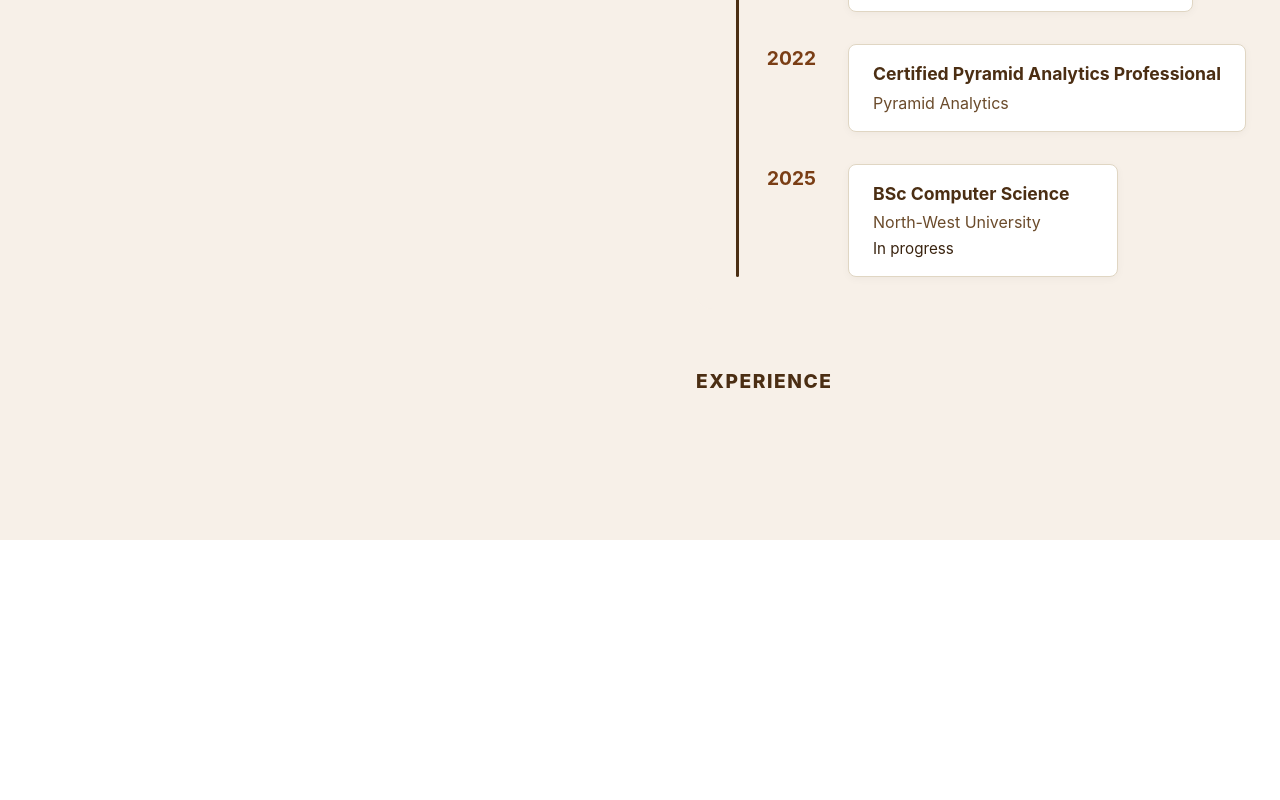
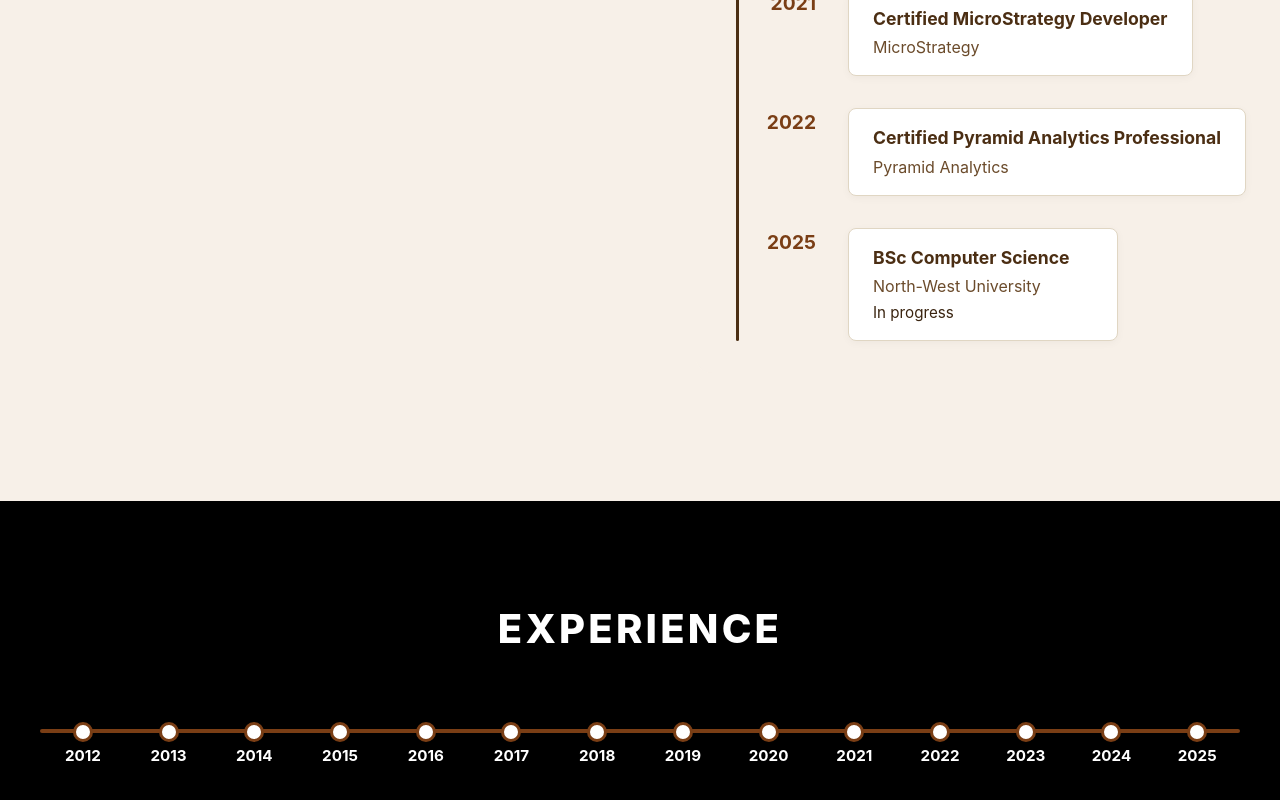
Before and after one commit to BicycleBi-Daniel/virtual-cv, a React (Vite) app in the folder page/: page / in a window 1280 px wide. Shown: the part 1714-2514 px from the top of the page. Before the commit the page ends 2254 px from the top, so only its background shows below. Built offline with nearby package versions, Linux system fonts and the light colour scheme.

Commit message:
Timeline for experience drawn

```diff
--- a/page/src/App.jsx
+++ b/page/src/App.jsx
@@ -4,6 +4,7 @@ import React from 'react';
 import Navbar from './components/Navbar';
 import Home from './components/Home';
 import AboutMe from './components/AboutMe';
+import Experience from './components/Experience';
 import EducationSection from './components/EducationSection';
 import './styles.css';
 
@@ -17,6 +18,9 @@ function App() {
       <section id="about">
         <AboutMe />
       </section>
+      <section id="experience">
+        <Experience />
+      </section>
       {/* <section id="education">
         <EducationSection />
       </section> */}
--- a/page/src/components/AboutMe.jsx
+++ b/page/src/components/AboutMe.jsx
@@ -19,7 +19,7 @@ const AboutMe = () => (
       <div className="about-right">
         <div className="about-block">
           <h3 className="about-section-header">ABOUT ME</h3>
-          <h2 className="about-heading">Details are everything.</h2>
+          <h2 className="about-heading">About Me</h2>
           <p className="about-body">
             I am a Business Intelligence Consultant with nearly 10 years of experience across the full BI development lifecycle, including data warehousing, ETL, dashboarding, and SQL. Known for delivering practical, insight-driven solutions and progressing rapidly into leadership roles. Certified in MicroStrategy and Pyramid Analytics, with a strong focus on aligning project outcomes with business objectives.
           </p>
@@ -29,9 +29,6 @@ const AboutMe = () => (
         </div>
         {/* Education Timeline */}
         <EducationSection />
-        <div className="about-block">
-          <h4 className="about-section-header">EXPERIENCE</h4>
-        </div>
       </div>
     </div>
   </section>
--- /dev/null
+++ b/page/src/components/Experience.jsx
@@ -0,0 +1,31 @@
+import React from 'react';
+import '../styles.css';
+
+
+
+const timelineStart = 2012;
+const timelineEnd = 2025;
+
+
+const allYears = Array.from({ length: timelineEnd - timelineStart + 1 }, (_, i) => timelineStart + i);
+
+const Experience = () => (
+  <section className="experience-section" id="experience">
+    <div className="experience-container">
+      <h2 className="experience-header">EXPERIENCE</h2>
+      <div className="experience-timeline-wrapper">
+        <div className="experience-timeline-line-bg" />
+        <div className="experience-timeline">
+          {allYears.map((year) => (
+            <div className="experience-timeline-item" key={year}>
+              <div className="experience-timeline-dot" />
+              <div className="experience-timeline-year">{year}</div>
+            </div>
+          ))}
+        </div>
+      </div>
+    </div>
+  </section>
+);
+
+export default Experience;
--- a/page/src/styles.css
+++ b/page/src/styles.css
@@ -1,3 +1,23 @@
+/* Experience Section */
+.experience-section {
+  background: #000;
+  color: #fff;
+  width: 100vw;
+  min-height: 400px;
+  padding: 64px 0;
+}
+.experience-container {
+  max-width: 1200px;
+  margin: 0 auto;
+  padding: 0 2rem;
+}
+.experience-header {
+  font-size: 2.5rem;
+  font-weight: 800;
+  margin-bottom: 2rem;
+  letter-spacing: 0.08em;
+  text-align: center;
+}
 body {
   margin: 0;
   padding: 0;
@@ -71,7 +91,7 @@ body {
   flex-direction: row;
   align-items: center;
   justify-content: center;
-  min-height: 100vh;
+  height: 800px;
   width: 100vw;
   max-width: 1400px;
   margin: 0 auto;
@@ -83,7 +103,6 @@ body {
   flex-direction: row;
   align-items: flex-start;
   justify-content: center;
-  min-height: calc(100vh - 64px);
   width: 100vw;
   max-width: 1400px;
   margin: 0 auto;
@@ -123,9 +142,9 @@ body {
   justify-content: center;
 }
 
-.home-profile-img {
-  width: 600px;
-  height: 600px;
+ .home-profile-img {
+  width: 700px;
+  height: 700px;
   max-width: 100vw;
   max-height: 80vh;
   object-fit: cover;
@@ -165,3 +184,54 @@ body {
     border-radius: 10px;
   }
 }
+
+/* Timeline horizontal line background */
+.experience-timeline-line-bg {
+  position: absolute;
+  top: 38px;
+  left: 0;
+  width: 100%;
+  height: 4px;
+  background: #7A3E15;
+  z-index: 0;
+  border-radius: 2px;
+}
+.experience-timeline-wrapper {
+  position: relative;
+}
+.experience-timeline {
+  display: flex;
+  align-items: center;
+  justify-content: space-between;
+  position: relative;
+  width: 100%;
+  min-width: 1100px;
+  gap: 0;
+}
+.experience-timeline-item {
+  display: flex;
+  flex-direction: column;
+  align-items: center;
+  position: relative;
+  flex: 1 1 0;
+  min-width: 0;
+  height: 80px;
+}
+.experience-timeline-dot {
+  position: absolute;
+  top: 31px;
+  left: 50%;
+  transform: translate(-50%, 0);
+  width: 14px;
+  height: 14px;
+  background: #fff;
+  border: 3px solid #7A3E15;
+  border-radius: 50%;
+  z-index: 2;
+}
+.experience-timeline-year {
+  margin-top: 3.4rem;
+  font-size: 0.95rem;
+  font-weight: 700;
+  color: #fff;
+}
```
